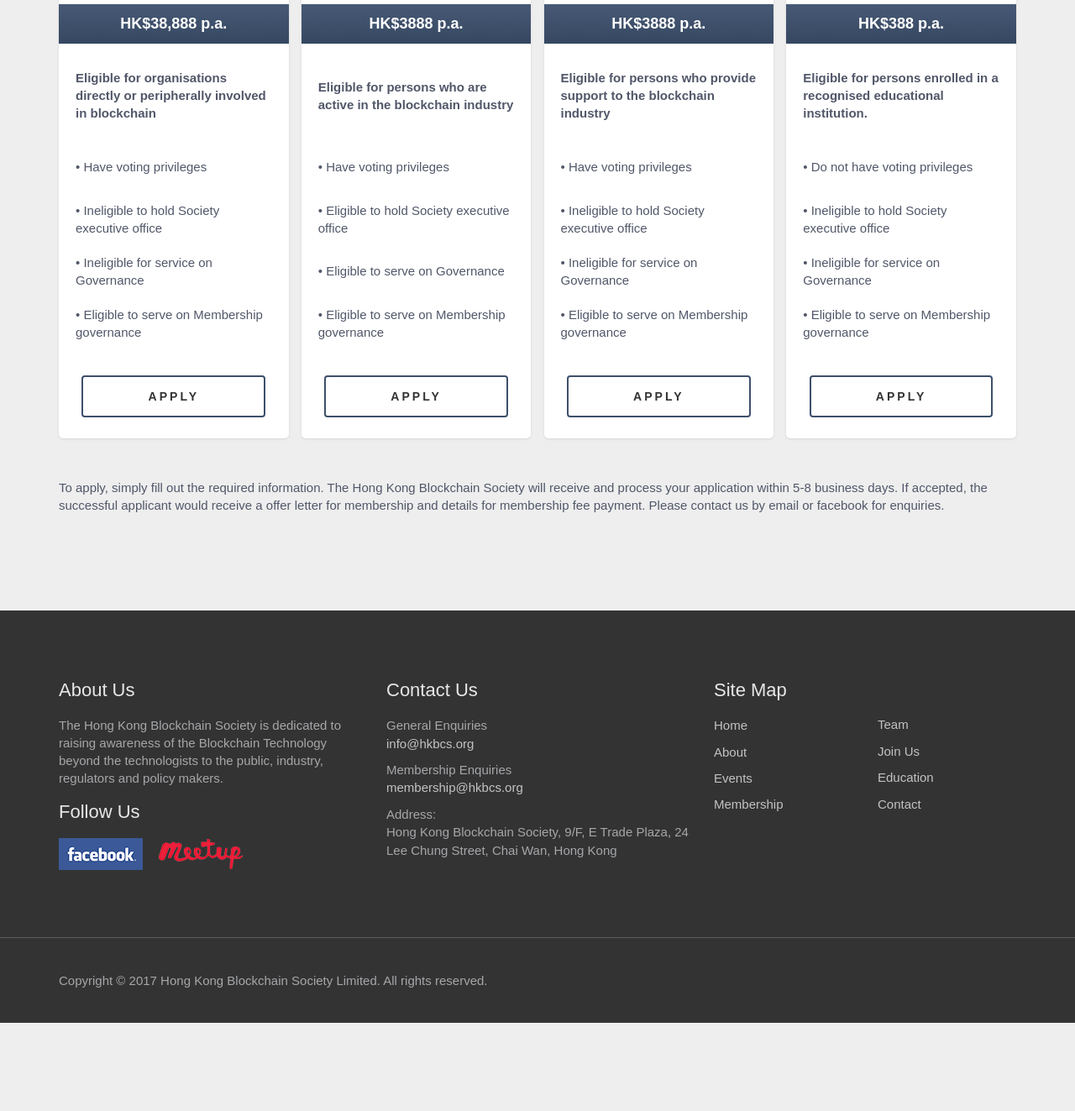
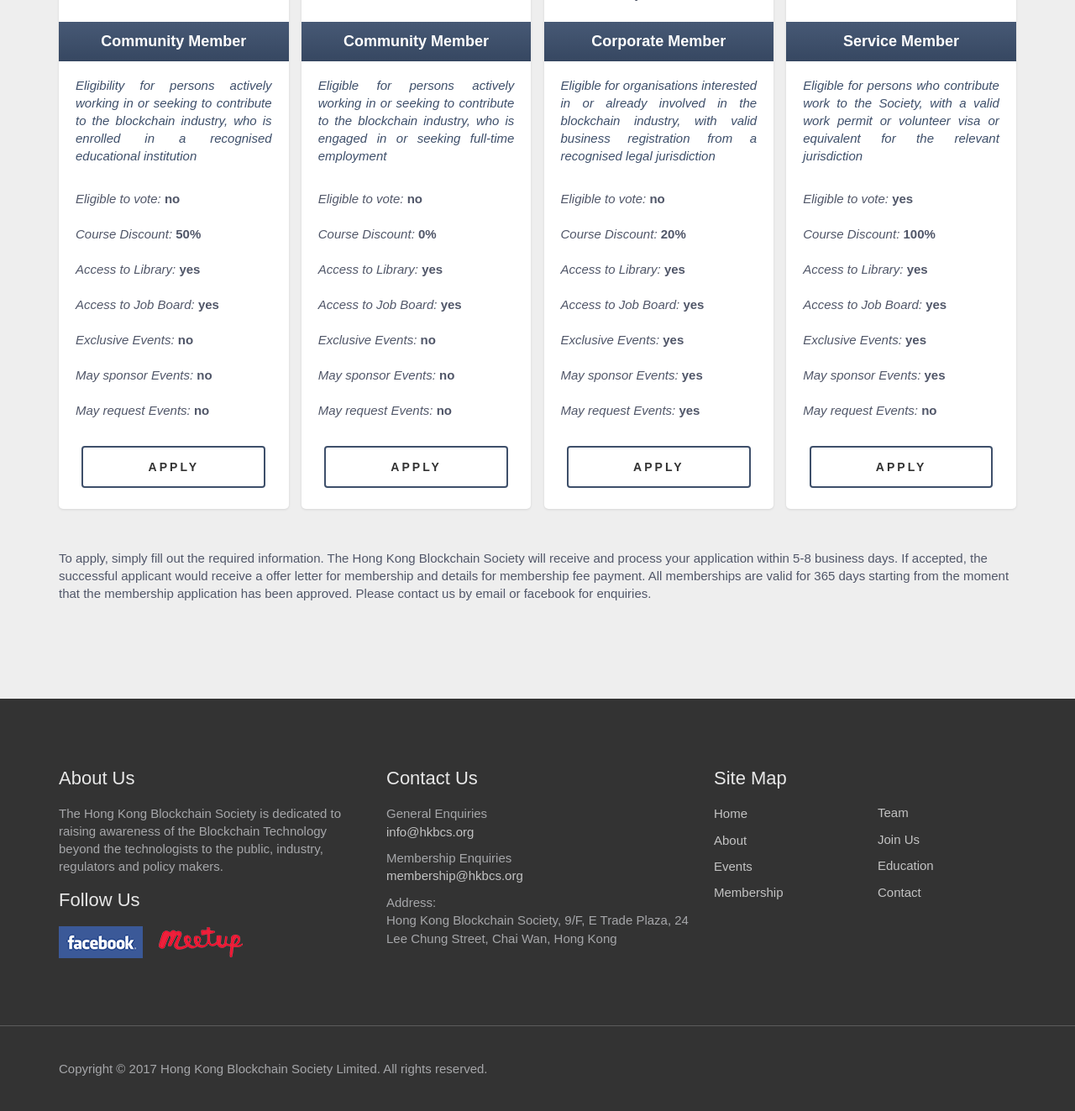
Before and after one commit to hkbcs/hkbcs.github.io, a PHP site: page /membership.html in a window 1280 px wide. Shown: the part 725-2048 px from the top of the page at 84% size. Before the commit the page ends 1943 px from the top, so only its background shows below. Run offline with PHP 8.4, Linux system fonts and the light colour scheme.

Commit message:
Updated Membership page

```diff
--- a/css/layout1.css
+++ b/css/layout1.css
@@ -542,7 +542,6 @@
       text-align: left;
       display: table;
       height: 42px;
-      margin-bottom: 20px;
     }
 
     #plans ul.options li.para {
@@ -550,7 +549,10 @@
     }
 
     #plans ul.options li.para p {
-      font-weight: bold;
+      font-style: italic;
+      text-align:justify;
+      color: #3e4f6a;
+      padding-bottom: 20px;
     }
 
     #plans ul.options li p {
--- a/membership.html
+++ b/membership.html
@@ -102,82 +102,93 @@
         <div class="content-lg container">
             <h2>Membership Types</h2>
             <p>
-                All members of Hong Kong Blockchain Society are entitled to discounts on events and professional certification programmes, as well as exclusive access to whitepapers, reports, and other content.
+                To apply, simply fill out the required information. The Hong Kong Blockchain Society will receive and process your application within 5-8 business days. If accepted, the successful applicant would receive a offer letter for membership and details for membership fee payment. All memberships are valid for 365 days starting from the moment that the membership application has been approved. Please contact us by email or facebook for enquiries.
             </p>
             <section id="pricePlans">
                 <ul id="plans">
 
                     <li class="plan">
                         <ul class="planContainer">
-                            <li class="title"><h2>Corporate</h2></li>
-                            <li class="price"><p>HK$38,888 p.a.</p></li>
-                            <li>
+                            <li class="title"><h2>Student</h2></li>
+                            <li class="price"><p>Community Member</p></li>
+                            <li class="param">
                                 <ul class="options">
-                                    <li class="para"><p>Eligible for organisations directly or peripherally involved in blockchain</p></li>
-                                    <li><p>• Have voting privileges</p></li>
-                                    <li><p>• Ineligible to hold Society executive office</p></li>
-                                    <li><p>• Ineligible for service on Governance</p></li>
-                                    <li><p>• Eligible to serve on Membership governance</p></li>
+                                    <li class="para"><p>Eligibility for persons actively working in or seeking to contribute to the blockchain industry, who is enrolled in a recognised educational institution</p></li>
+                                    <li><p><em>Eligible to vote:</em> <strong>no</strong></p></li>
+                                    <li><p><em>Course Discount:</em> <strong>50%</strong></p></li>
+                                    <li><p><em>Access to Library:</em> <strong>yes</strong></p></li>
+                                    <li><p><em>Access to Job Board:</em> <strong>yes</strong></p></li>
+                                    <li><p><em>Exclusive Events:</em> <strong>no</strong></p></li>
+                                    <li><p><em>May sponsor Events:</em> <strong>no</strong></p></li>
+                                    <li><p><em>May request Events:</em> <strong>no</strong></p></li>
                                 </ul>
                             </li>
-                            <li class="button"><a class="btn btn-default" href="https://docs.google.com/forms/d/e/1FAIpQLSeOgiMLZ2x5ZiptBcfRpM52g1Hln1J4y1Lz49mDsPeAOvzD2g/viewform?usp=pp_url&entry.1551384788=Corporate+Member+(HK$38,888+p.a.)&entry.1102413129&entry.2127488589&entry.1273177492&entry.233878630&entry.1420541889&entry.690721460" target="_blank">Apply</a></li>
+                            <li class="button"><a class="btn btn-default" href="mailto:info@hkbcs.org" target="_blank">Apply</a></li>
                         </ul>
                     </li>
                     <li class="plan">
                         <ul class="planContainer">
-                            <li class="title"><h2>Regular</h2></li>
-                            <li class="price"><p>HK$3888 p.a.</p></li>
-                            <li>
+                            <li class="title"><h2>Professional</h2></li>
+                            <li class="price"><p>Community Member</p></li>
+                            <li class="param">
                                 <ul class="options">
-                                    <li class="para"><p>Eligible for persons who are active in the blockchain industry</p></li>
-                                    <li><p>• Have voting privileges</p></li>
-                                    <li><p>• Eligible to hold Society executive office</p></li>
-                                    <li><p>• Eligible to serve on Governance</p></li>
-                                    <li><p>• Eligible to serve on Membership governance</p></li>
+                                    <li class="para"><p>Eligible for persons actively working in or seeking to contribute to the blockchain industry, who is engaged in or seeking full-time employment</p></li>
+                                    <li><p><em>Eligible to vote:</em> <strong>no</strong></p></li>
+                                    <li><p><em>Course Discount:</em> <strong>0%</strong></p></li>
+                                    <li><p><em>Access to Library:</em> <strong>yes</strong></p></li>
+                                    <li><p><em>Access to Job Board:</em> <strong>yes</strong></p></li>
+                                    <li><p><em>Exclusive Events:</em> <strong>no</strong></p></li>
+                                    <li><p><em>May sponsor Events:</em> <strong>no</strong></p></li>
+                                    <li><p><em>May request Events:</em> <strong>no</strong></p></li>
                                 </ul>
                             </li>
-                            <li class="button"><a class="btn btn-default" href="https://docs.google.com/forms/d/e/1FAIpQLSeOgiMLZ2x5ZiptBcfRpM52g1Hln1J4y1Lz49mDsPeAOvzD2g/viewform?usp=pp_url&entry.1551384788=Associate+Member+(HK$3888+p.a.)&entry.1102413129&entry.2127488589&entry.1273177492&entry.233878630&entry.1420541889&entry.690721460" target="_blank">Apply</a></li>
+                            <li class="button"><a class="btn btn-default" href="mailto:info@hkbcs.org" target="_blank">Apply</a></li>
+                        </ul>
+                    </li>
+                    <li class="plan">
+                        <ul class="planContainer">
+                            <li class="title"><h2>Corporation</h2></li>
+                            <li class="price"><p>Corporate Member</p></li>
+                            <li class="param">
+                                <ul class="options">
+                                    <li class="para"><p>Eligible for organisations interested in or already involved in the blockchain industry, with valid business registration from a recognised legal jurisdiction</p></li>
+                                    <li><p><em>Eligible to vote:</em> <strong>no</strong></p></li>
+                                    <li><p><em>Course Discount:</em> <strong>20%</strong></p></li>
+                                    <li><p><em>Access to Library:</em> <strong>yes</strong></p></li>
+                                    <li><p><em>Access to Job Board:</em> <strong>yes</strong></p></li>
+                                    <li><p><em>Exclusive Events:</em> <strong>yes</strong></p></li>
+                                    <li><p><em>May sponsor Events:</em> <strong>yes</strong></p></li>
+                                    <li><p><em>May request Events:</em> <strong>yes</strong></p></li>
+                                </ul>
+                            </li>
+                            <li class="button"><a class="btn btn-default" href="mailto:info@hkbcs.org" target="_blank">Apply</a></li>
                         </ul>
                     </li>
 
                     <li class="plan">
                         <ul class="planContainer">
-                            <li class="title"><h2>Associate</h2></li>
-                            <li class="price"><p>HK$3888 p.a.</p></li>
-                            <li>
+                            <li class="title"><h2>Non-Committee</h2></li>
+                            <li class="price"><p>Service Member</p></li>
+                            <li class="param">
                                 <ul class="options">
-                                    <li class="para"><p>Eligible for persons who provide support to the blockchain industry</p></li>
-                                    <li><p>• Have voting privileges</p></li>
-                                    <li><p>• Ineligible to hold Society executive office</p></li>
-                                    <li><p>• Ineligible for service on Governance</p></li>
-                                    <li><p>• Eligible to serve on Membership governance</p></li>
+                                    <li class="para"><p>Eligible for persons who contribute work to the Society, with a valid work permit or volunteer visa or equivalent for the relevant jurisdiction</p></li>
+                                    <li><p><em>Eligible to vote:</em> <strong>yes</strong></p></li>
+                                    <li><p><em>Course Discount:</em> <strong>100%</strong></p></li>
+                                    <li><p><em>Access to Library:</em> <strong>yes</strong></p></li>
+                                    <li><p><em>Access to Job Board:</em> <strong>yes</strong></p></li>
+                                    <li><p><em>Exclusive Events:</em> <strong>yes</strong></p></li>
+                                    <li><p><em>May sponsor Events:</em> <strong>yes</strong></p></li>
+                                    <li><p><em>May request Events:</em> <strong>no</strong></p></li>
                                 </ul>
                             </li>
-                            <li class="button"><a class="btn btn-default" href="https://docs.google.com/forms/d/e/1FAIpQLSeOgiMLZ2x5ZiptBcfRpM52g1Hln1J4y1Lz49mDsPeAOvzD2g/viewform?usp=pp_url&entry.1551384788=Regular+Member+(HK$3888+p.a.)&entry.1102413129&entry.2127488589&entry.1273177492&entry.233878630&entry.1420541889&entry.690721460" target="_blank">Apply</a></li>
-                        </ul>
-                    </li>
-
-                    <li class="plan">
-                        <ul class="planContainer">
-                            <li class="title"><h2>Student</h2></li>
-                            <li class="price"><p>HK$388 p.a.</p></li>
-                            <li>
-                                <ul class="options">
-                                    <li class="para"><p>Eligible for persons enrolled in a recognised educational institution.</p></li>
-                                    <li><p>• Do not have voting privileges</p></li>
-                                    <li><p>• Ineligible to hold Society executive office</p></li>
-                                    <li><p>• Ineligible for service on Governance</p></li>
-                                    <li><p>• Eligible to serve on Membership governance</p></li>
-                                </ul>
-                            </li>
-                            <li class="button"><a class="btn btn-default" href="https://docs.google.com/forms/d/e/1FAIpQLSeOgiMLZ2x5ZiptBcfRpM52g1Hln1J4y1Lz49mDsPeAOvzD2g/viewform?usp=pp_url&entry.1551384788=Student+Member+(HK$388+p.a.)&entry.1102413129&entry.2127488589&entry.1273177492&entry.233878630&entry.1420541889&entry.690721460" target="_blank">Apply</a></li>
+                            <li class="button"><a class="btn btn-default" href="join-us.html" target="_blank">Apply</a></li>
                         </ul>
                     </li>
 
                 </ul> <!-- End ul#plans -->
             </section>
             <p>
-                To apply, simply fill out the required information. The Hong Kong Blockchain Society will receive and process your application within 5-8 business days. If accepted, the successful applicant would receive a offer letter for membership and details for membership fee payment. Please contact us by email or facebook for enquiries.
+                To apply, simply fill out the required information. The Hong Kong Blockchain Society will receive and process your application within 5-8 business days. If accepted, the successful applicant would receive a offer letter for membership and details for membership fee payment. All memberships are valid for 365 days starting from the moment that the membership application has been approved. Please contact us by email or facebook for enquiries.
             </p>
             <!--// end row -->
         </div>
```
